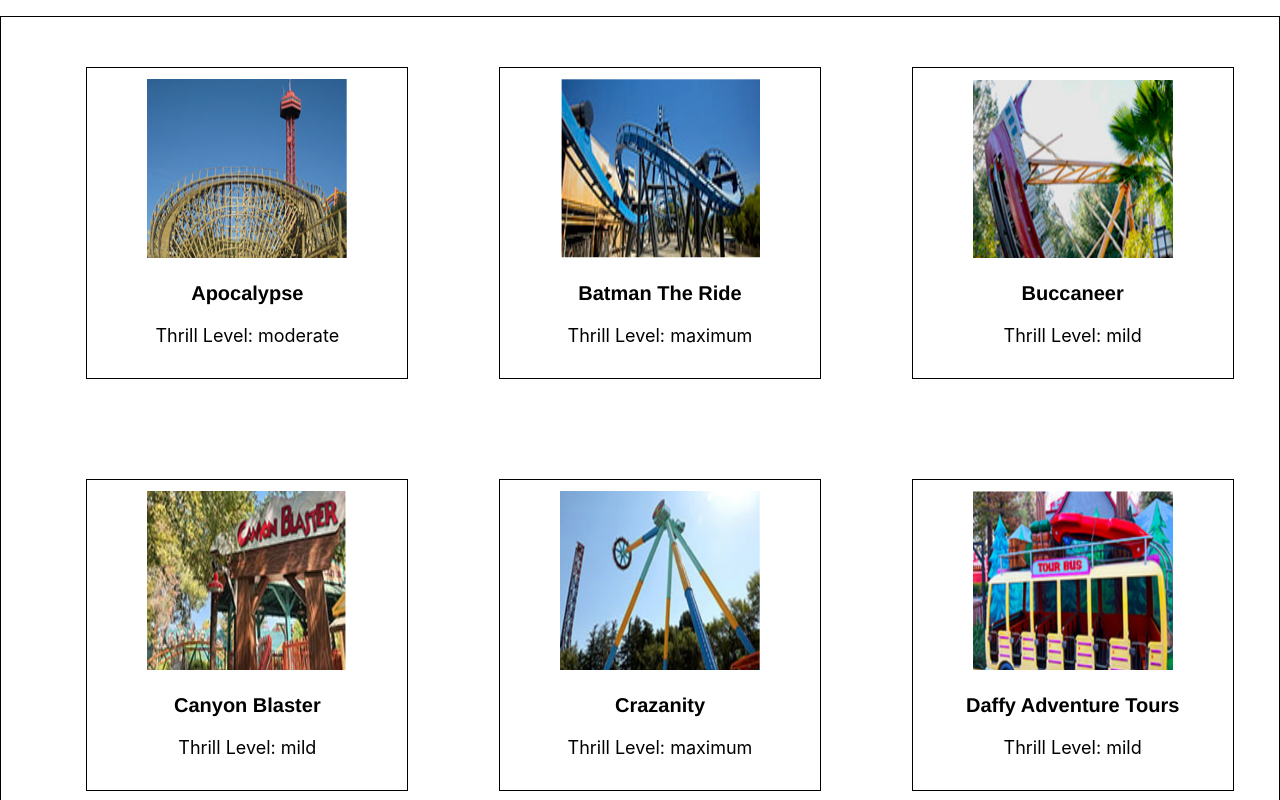
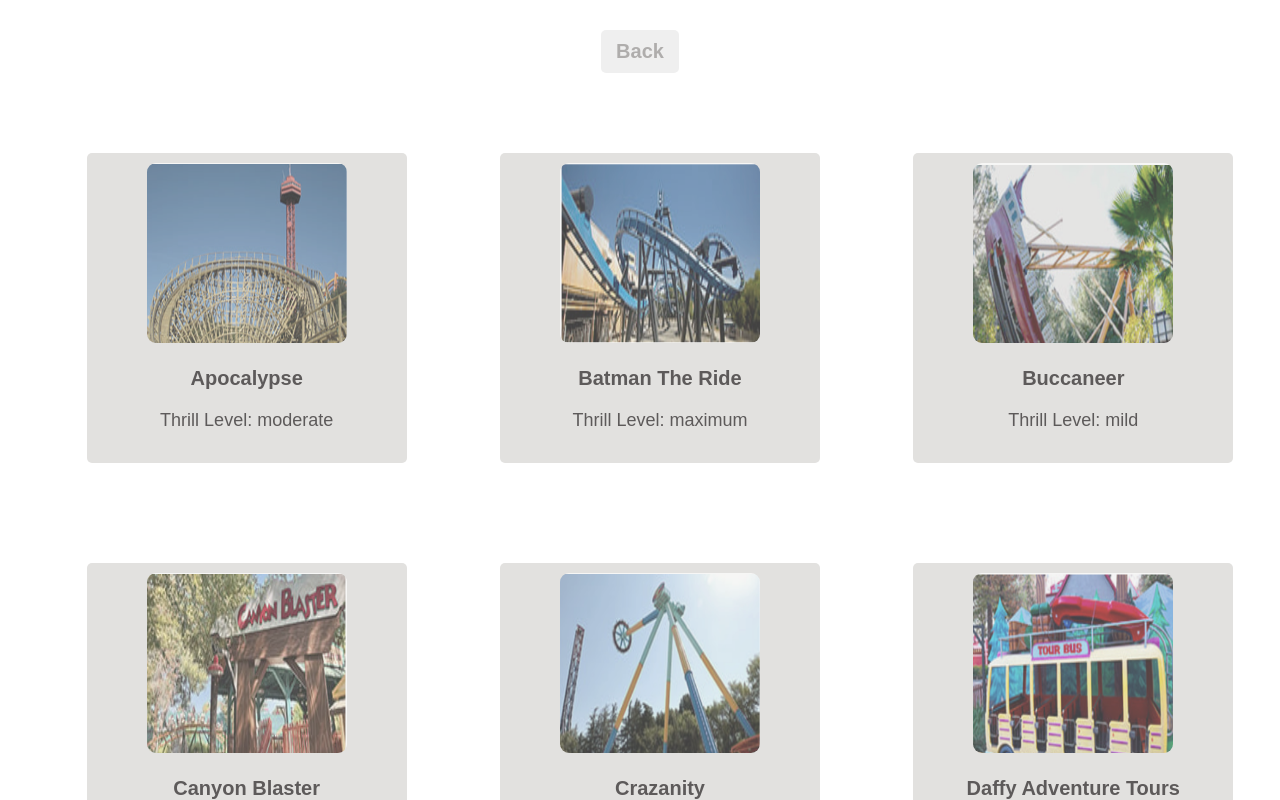
Before and after one commit to EddieYuabov/Amusement_Park, a React (Create React App) app in the folder client/: page /rides in a window 1280 px wide. Shown: the top 800 px of the page. Built offline with nearby package versions, Linux system fonts and the light colour scheme.

Commit message:
updated css for homepage and rides page

```diff
--- a/client/src/App.css
+++ b/client/src/App.css
@@ -38,12 +38,12 @@
 }
 
 .rides-list {
+  margin: 0 auto;
   display: flex;
   flex-wrap: wrap;
   justify-content: space-evenly;
-  border: 1px solid black;
+
   list-style: none;
-
 
 }
 .ride-card {
@@ -54,19 +54,78 @@
   text-align: center;
   font-size: 15px;
   padding: 10px 10px;
+  background-color: rgb(226, 225, 223);
+  border-radius: 5px;
+  border: none;
+
 }
 h4 {
+  color: rgb(93, 90, 90);
   margin: 20px auto;
   font-size: 20px;
-  font-family:'Franklin Gothic Medium';
+  font-family: 'Arial';
 }
 span {
   font-size: 18px;
+  color: rgb(93, 90, 90);
+  font-family: 'Arial';
 
 }
 
 .ride-image {
 width: 200px;
 height: 180px;
+opacity: .7;
+filter: grayscale(30%);
+border-radius: 9px;
+}
 
+.themepark-img {
+margin: 180px auto;
+text-align: center;
+width: 100%;
+opacity: .8;
 }
+
+.home {
+  position: relative;
+  width: 100%;
+  height: auto;
+}
+.home-btn {
+width: 200px;
+position: absolute;
+left: 50%;
+right: 50%;
+top: 40%;
+border: none;
+box-shadow: 3px 3px 4px  rgb(242, 241, 240);
+border-radius: 5px;
+padding: 10px;
+z-index: 1;
+}
+
+.home-btn:hover {
+  opacity: .9;
+  background-color:rgb(244, 209, 169)
+}
+
+.link {
+text-decoration: none;
+font-size: 20px;
+color: rgb(175, 173, 172);
+font-weight: bold;
+border: 1px solid gray;
+border: none;
+border-radius: 3px;
+}
+
+
+.back-btn {
+  text-align: center;
+  margin: 30px auto;
+  border: none;
+  color:rgb(93, 90, 90);
+  padding: 10px 15px;
+  border-radius: 5px;
+}
--- a/client/src/components/Home.jsx
+++ b/client/src/components/Home.jsx
@@ -3,7 +3,8 @@ import React from 'react'
 import axios from 'axios'
 import { useNavigate } from 'react-router-dom'
 import {Link} from 'react-router-dom'
-// import './App.css'
+import '../App.css'
+import themeparkimage from '../themeparkimg.jpg'
 
 
 const Home = () => {
@@ -11,10 +12,11 @@ const Home = () => {
 
   return (
     <div className="Home">
+       <img className='themepark-img' src={themeparkimage} />
+       <button className='home-btn' >
+       <Link className='link' to="rides"> View All Rides</Link>
+       </button>
 
-       <button>
-       <Link className='link' to="/"> View All Rides</Link>
-       </button>
     </div>
       )
 }
--- a/client/src/components/RideCard.jsx
+++ b/client/src/components/RideCard.jsx
@@ -1,11 +1,11 @@
 import React from 'react'
 import rideImages from './ridesImages'
-// import { useNavigate } from 'react-router-dom'
+
 
 
 
 const Rides = (props) => {
-  // const navigate = useNavigate()
+
 const imageName = props.ride.toLowerCase().replaceAll(' ', '')
 
 
--- a/client/src/components/RidesPage.js
+++ b/client/src/components/RidesPage.js
@@ -2,10 +2,16 @@ import React from 'react'
 import '../App.css'
 import RideCard from './RideCard'
 import RidesArray from './RidesArray.js'
+import { Link } from 'react-router-dom'
 
 const RidesPage = () => {
   return (
     <div className="main-container">
+      <button className="back-btn">
+        <Link className="link" to="/">
+          Back
+        </Link>
+      </button>
       <ul className="rides-list">
         {RidesArray.map((rideItem) => {
           console.log(rideItem)
```
Also changed, not shown: client/src/themeparkimg.jpg (added).
